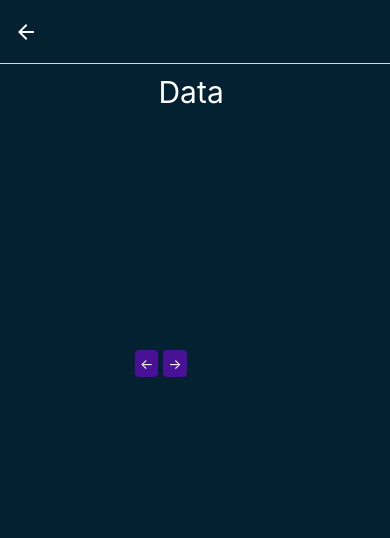
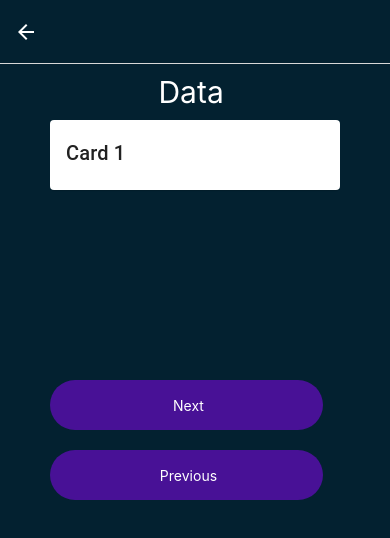
Before and after one commit to BigDataforhealthcare/BigDataBD, a React Native app: screen /ViewData in a window 390 px wide. Shown: the top 538 px of the page. Built offline with nearby package versions, Linux system fonts and the light colour scheme.

Commit message:
AddedViewDatafunctionality

```diff
--- a/App.js
+++ b/App.js
@@ -11,6 +11,7 @@ import ImportData from './ImportData';
 import ImportMainScreen from './ImportMainScreen';
 import UploadPhotos from './UploadPhotos';
 import ViewData from './ViewData';
+import SearchData from './SearchData';
 const BGcolor = "#032130";
 
 
@@ -112,6 +113,18 @@ export default function App() {
         },
         headerTintColor: '#fff'
        }}/>
+       <Stack.Screen name = "SearchData" component={SearchData}
+        options={{
+          title: '',
+          headerStyle:{
+            backgroundColor:BGcolor,
+          },
+          headerTitleStyle:{
+            color: '#fff',
+          },
+          headerTintColor: '#fff'
+         }}
+       />
 
 
       </Stack.Navigator>
--- a/ImagePickerComponent.js
+++ b/ImagePickerComponent.js
@@ -23,7 +23,6 @@ function ImagePickerComponent({ onSubmit }) {
       Data_text.push(responseData.text);
       console.log(Data_text.length);
       Alert.alert("Succesful","Text has been converted and Saved");
-
     }
   };
   return (
--- a/Mainscreen.js
+++ b/Mainscreen.js
@@ -37,11 +37,8 @@ export default function Mainscreen() {
         <Text style={styles.loginText}  onPress={()=> navigation.navigate("ImportMainScreen")}>Import Data</Text>
 
       </TouchableOpacity>
-      <TouchableOpacity style={styles.loginBtn} onPress={()=> navigation.navigate("Camera Test")}>
-        <Text style={styles.loginText}
-
-
-        >Search Data</Text>
+      <TouchableOpacity style={styles.loginBtn} onPress={()=> navigation.navigate("SearchData")}>
+        <Text style={styles.loginText}>Search Data</Text>
 
 
       </TouchableOpacity>
--- /dev/null
+++ b/SearchData.js
@@ -0,0 +1,37 @@
+import * as React from "react";
+import { View, StyleSheet,SearchBar} from "react-native";
+import Constants from "expo-constants";
+import ImagePickerComponent from "./ImagePickerComponent";
+import callGoogleVisionAsync from "./helperfunction";
+import {Animated,Image} from "react-native";
+import { useSafeAreaInsets } from 'react-native-safe-area-context';
+import { Button } from "react-native";
+import {
+  Text,
+  TextInput,
+  TouchableOpacity,
+} from "react-native";
+
+import {useNavigation} from "@react-navigation/native"
+import { StatusBar } from "expo-status-bar";
+const BGcolor = "#032130"
+
+export default function SearchData(){
+    const navigation = useNavigation();
+    const[searchresults,setsearchresults] = React.useState('');
+    const onChangeSearch = searchingresults => setsearchresults(searchingresults);
+
+    return(
+        <View>
+             <SearchBar placeholder="Search" onChangeText={onChangeSearch} value={searchresults}
+        />
+
+        </View>
+
+    );
+
+
+
+
+
+}
--- a/ViewData.js
+++ b/ViewData.js
@@ -1,5 +1,6 @@
 import * as React from "react";
-import { View, StyleSheet,ScrollView } from "react-native";
+import { View, StyleSheet,ScrollView,} from "react-native";
+import { Avatar,Card, Title, Paragraph } from 'react-native-paper';
 import Constants from "expo-constants";
 
 import ImagePickerComponent from "./ImagePickerComponent";
@@ -20,35 +21,56 @@ import { StatusBar } from "expo-status-bar";
 import App from "./App";
 const BGcolor = "#032130"
 const white = "#FFFFFF"
-global.textdata = "";
-global.counter = 2;
+
+global.counter = 0;
 
 export default function ViewData(){
     const navigation = useNavigation();
+    const [textdata,settextdata] = React.useState('');
+
+    function viewData(){
+
+    }
     function next(){
-        textdata = Data_text[Data_text.length + 1]
+        global.counter += 1;
+        console.log("It is working!" + global.counter);
+        // settextdata(Data_text[counter]);
+        settextdata(Data_text[counter]);
     }
-    textdata = Data_text[Data_text.length - 1];
+    function previous(){
+        global.counter -= 1;
+        settextdata(Data_text[counter]);
+    }
     return (
+
         <View style={styles.container}>
+
             <Text style={styles.header}> Data </Text>
             <SafeAreaView style={styles.content}>
             <ScrollView style={styles.scrollview}>
-                <Text style = {styles.text}>{textdata}</Text>
+                <Card>
+
+                    <Card.Content>
+                    <Title>Card 1</Title>
+                        <Paragraph>{textdata}</Paragraph></Card.Content>
+                </Card>
             </ScrollView>
 
+
+
             </SafeAreaView>
+            <TouchableOpacity style={styles.createbtn} onPress={next}><Text style={styles.textcontent} > Next</Text></TouchableOpacity>
+            <TouchableOpacity style={styles.createbtn} onPress={previous}><Text style={styles.textcontent}> Previous</Text></TouchableOpacity>
+            <Card>
+
+            </Card>
             <View style={{flexDirection:'row',marginTop:20,marginLeft:130,marginTop:30}}>
                 <View>
-                <TouchableOpacity style={styles.buttonstyle}>
-                    <Text style={styles.btntext} onPress={() => textdata = Data_text[Data_text.length - 1]}>←</Text>
-                    </TouchableOpacity>
+
 
                 </View>
                 <View>
-                <TouchableOpacity style={styles.buttonstyle}>
-                    <Text style ={styles.btntext}>→</Text>
-                    </TouchableOpacity>
+
 
                 </View>
 
@@ -80,12 +102,16 @@ const styles = StyleSheet.create({
 
 
     },
+    textcontent:{
+        color: '#FFFFFF'
+    },
     scrollview:{
         marginHorizontal:50,
 
     },
     content:{
         marginTop: 10,
+        marginBottom: 60,
         height:200,
     },
     header:{
@@ -110,7 +136,22 @@ const styles = StyleSheet.create({
     btntext:{
         color:white,
 
+    },
+    createbtn: {
+        color:'#FFFFFF',
 
-    }
+        width: "70%",
+        marginLeft: 50,
+        borderRadius: 100,
+        height: 50,
+        alignItems: "center",
+        justifyContent: "center",
+        marginBottom: 20,
+        backgroundColor: "#481196",
+
+
+
+
+      },
 
 })
--- a/package.json
+++ b/package.json
@@ -29,6 +29,7 @@
     "react-native-camera": "^4.2.1",
     "react-native-camera-kit": "^13.0.0",
     "react-native-image-picker": "^4.10.0",
+    "react-native-paper": "^4.12.5",
     "react-native-safe-area-context": "4.3.1",
     "react-native-screens": "~3.15.0",
     "react-native-vision-camera": "^2.15.1",
```
Also changed, not shown: DataCard.js (added, +29 -0 lines), 1 other file (tests, documents, lock files or other folders).
